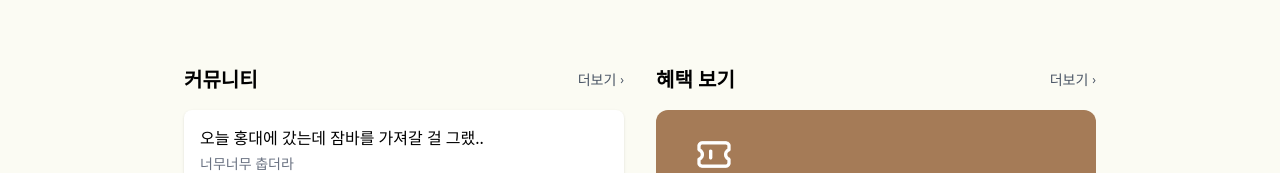
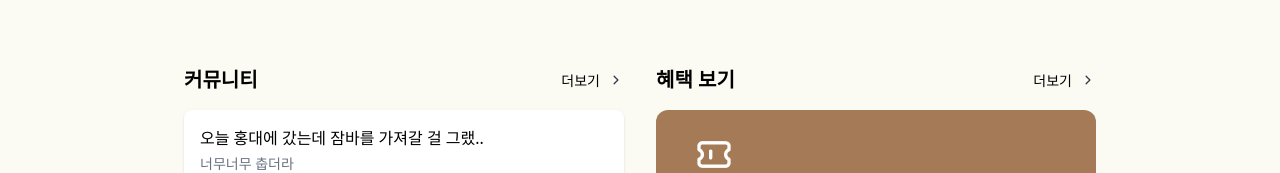
Before and after one commit to hongik-aja/aja-FE, a React (Vite) app: page / in a window 1280 px wide. Shown: the part 512-685 px from the top of the page. Built offline with nearby package versions, Linux system fonts and the light colour scheme; no server answers.

Commit message:
fix: 더보기 버튼 활성화

```diff
--- a/src/pages/Home.jsx
+++ b/src/pages/Home.jsx
@@ -5,6 +5,7 @@ import CategoryGrid from '../components/category/CategoryGrid';
 import { Profile } from '../components/profile/Profile';
 import profileImage from '../assets/profile.jpeg';
 import coupon from '../assets/coupon.png';
+import { MoreButton } from '../components/common/MoreButton';
 
 export const Home = () => {
   const navigate = useNavigate();
@@ -28,9 +29,7 @@ export const Home = () => {
         <div className="flex flex-col gap-4">
           <div className="flex justify-between items-center">
             <h2 className="text-xl font-bold">커뮤니티</h2>
-            <a href="#" className="text-sm text-gray-600 hover:underline flex items-center gap-1">
-              더보기 <span className="text-xs">›</span>
-            </a>
+              <MoreButton onClick={() => console.log('혜택 더보기 클릭')} />
           </div>
 
           <div className="bg-white shadow-sm rounded-lg divide-y divide-gray-200">
@@ -46,9 +45,7 @@ export const Home = () => {
 <div className="flex flex-col gap-4">
   <div className="flex justify-between items-center">
     <h2 className="text-xl font-bold">혜택 보기</h2>
-    <a href="#" className="text-sm text-gray-600 hover:underline flex items-center gap-1">
-      더보기 <span className="text-xs">›</span>
-    </a>
+    <MoreButton onClick={() => console.log('혜택 더보기 클릭')} />
   </div>
 
   <div className="flex flex-col gap-6">
```
